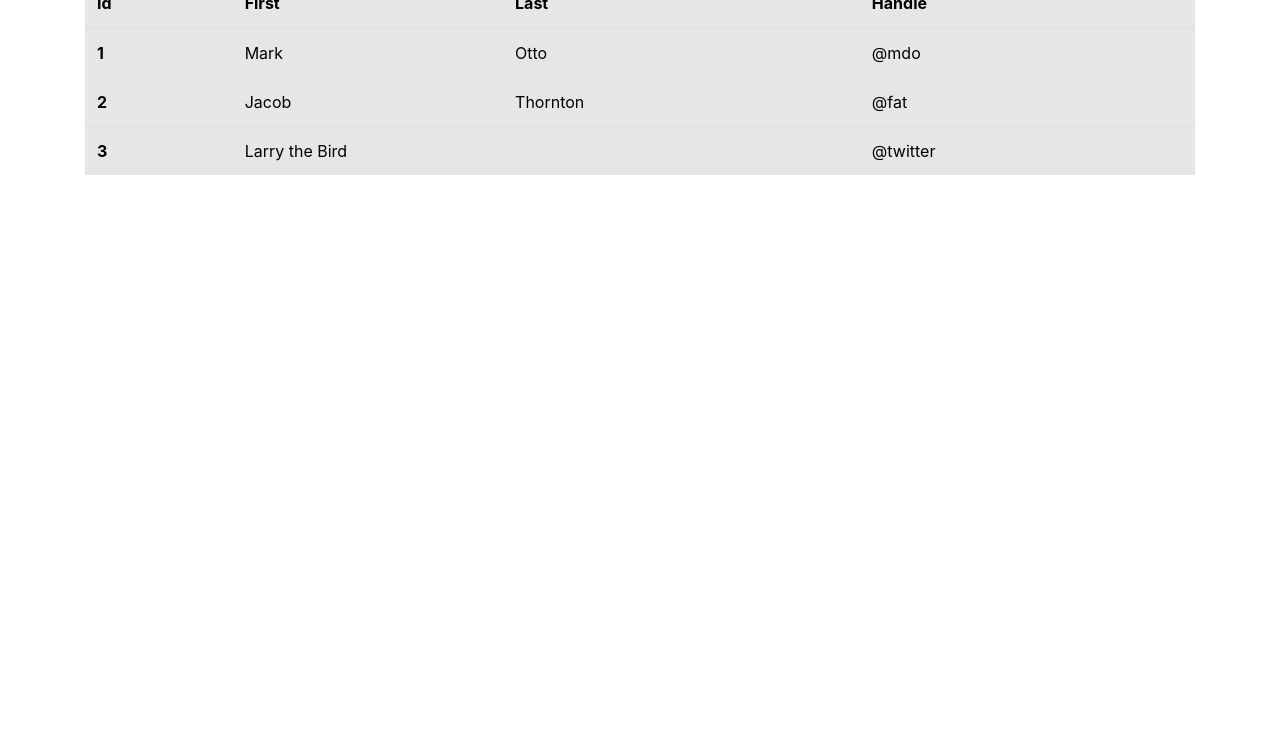
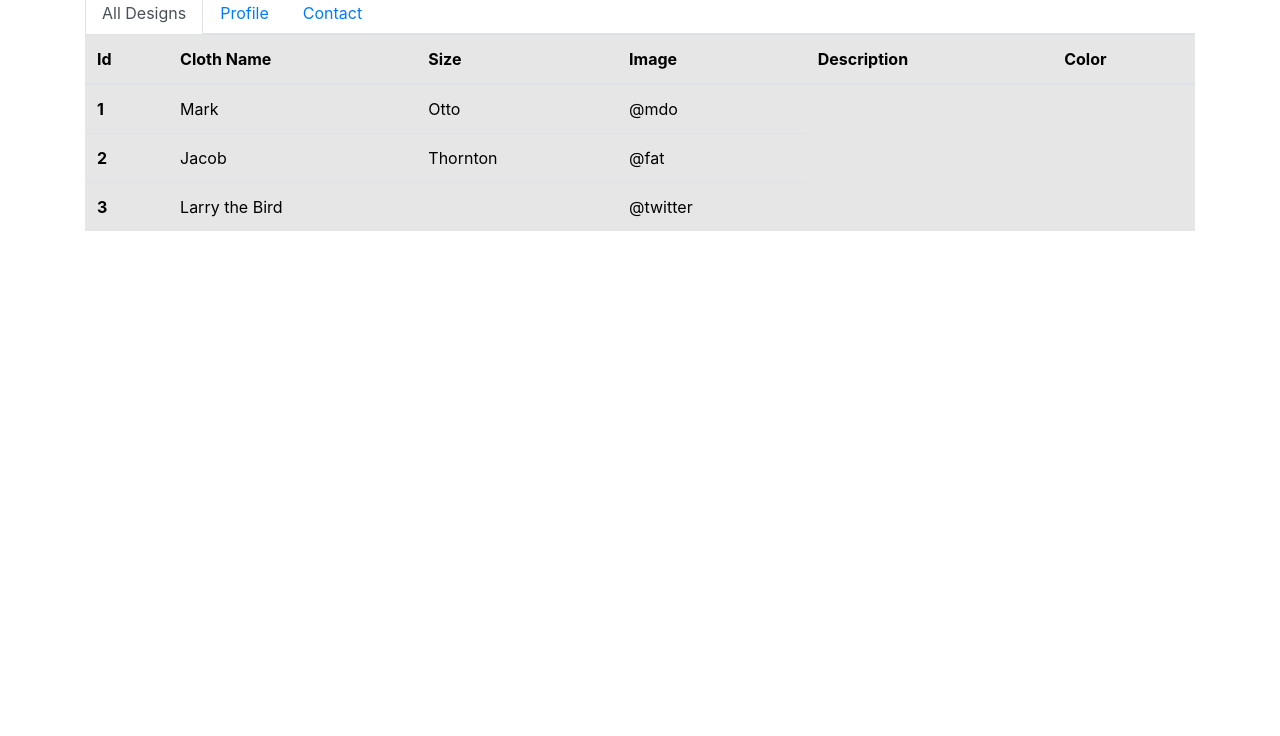
Before and after one commit to Asoft01/FashionDesign, a plain HTML site: page admin/index.html in a window 1280 px wide. Shown: the part 64-800 px from the top of the page. Drawn offline with nearby package versions, Linux system fonts and the light colour scheme; files whose address does not match are found by name.

```diff
--- a/admin/db/db.json
+++ b/admin/db/db.json
@@ -3,6 +3,6 @@
     { "id": 1, "": "name", "size": "23", "description": "typicode", "color": "yellow", "design": "nice attire" }
   ],
   "users": [
-    { "id": 1, "username": "first_user", "Password": "first_pass" }
+    { "id": 1, "username": "first_user", "Password": "first_pass", "Email": "lekhad19@gmail.com", }
   ]
 }
--- a/admin/index.html
+++ b/admin/index.html
@@ -13,9 +13,10 @@
   </head>
   <body>
    <div class="container">
+   <h1>Welcome to the Admin Side</h1>
     <ul class="nav nav-tabs" id="myTab" role="tablist">
       <li class="nav-item">
-        <a class="nav-link active" id="home-tab" data-toggle="tab" href="#home" role="tab" aria-controls="home" aria-selected="true">Home</a>
+        <a class="nav-link active" id="home-tab" data-toggle="tab" href="#home" role="tab" aria-controls="home" aria-selected="true">All Designs</a>
       </li>
       <li class="nav-item">
         <a class="nav-link" id="profile-tab" data-toggle="tab" href="#profile" role="tab" aria-controls="profile" aria-selected="false">Profile</a>
@@ -30,9 +31,12 @@
   <thead>
     <tr>
       <th scope="col">Id</th>
-      <th scope="col">First</th>
-      <th scope="col">Last</th>
-      <th scope="col">Handle</th>
+      <th scope="col">Cloth Name</th>
+      <th scope="col">Size</th>
+      <th scope="col">Image</th>
+      <th scope="col">Description</th>
+      <th scope="col">Color</th>
+
     </tr>
   </thead>
   <tbody>
```
